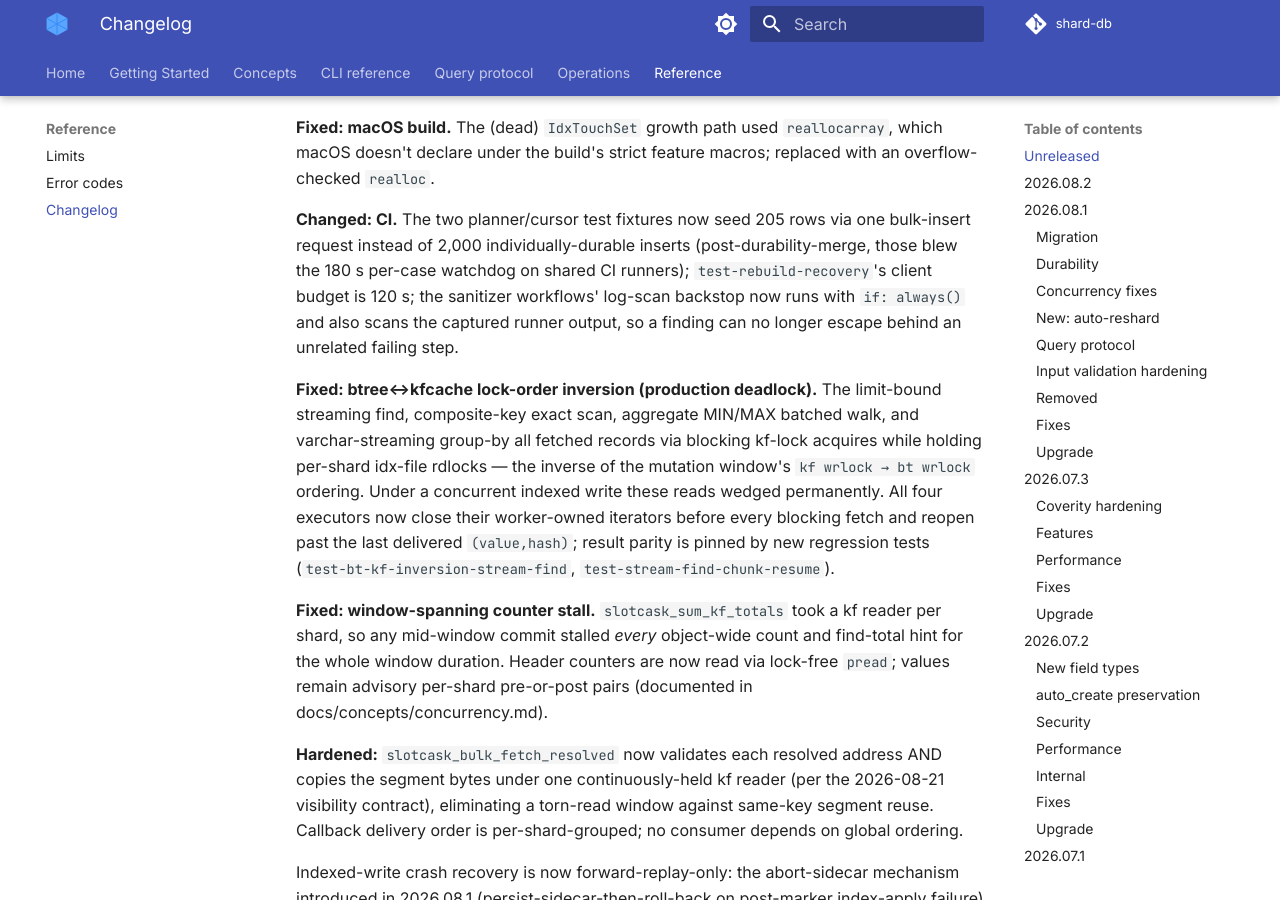
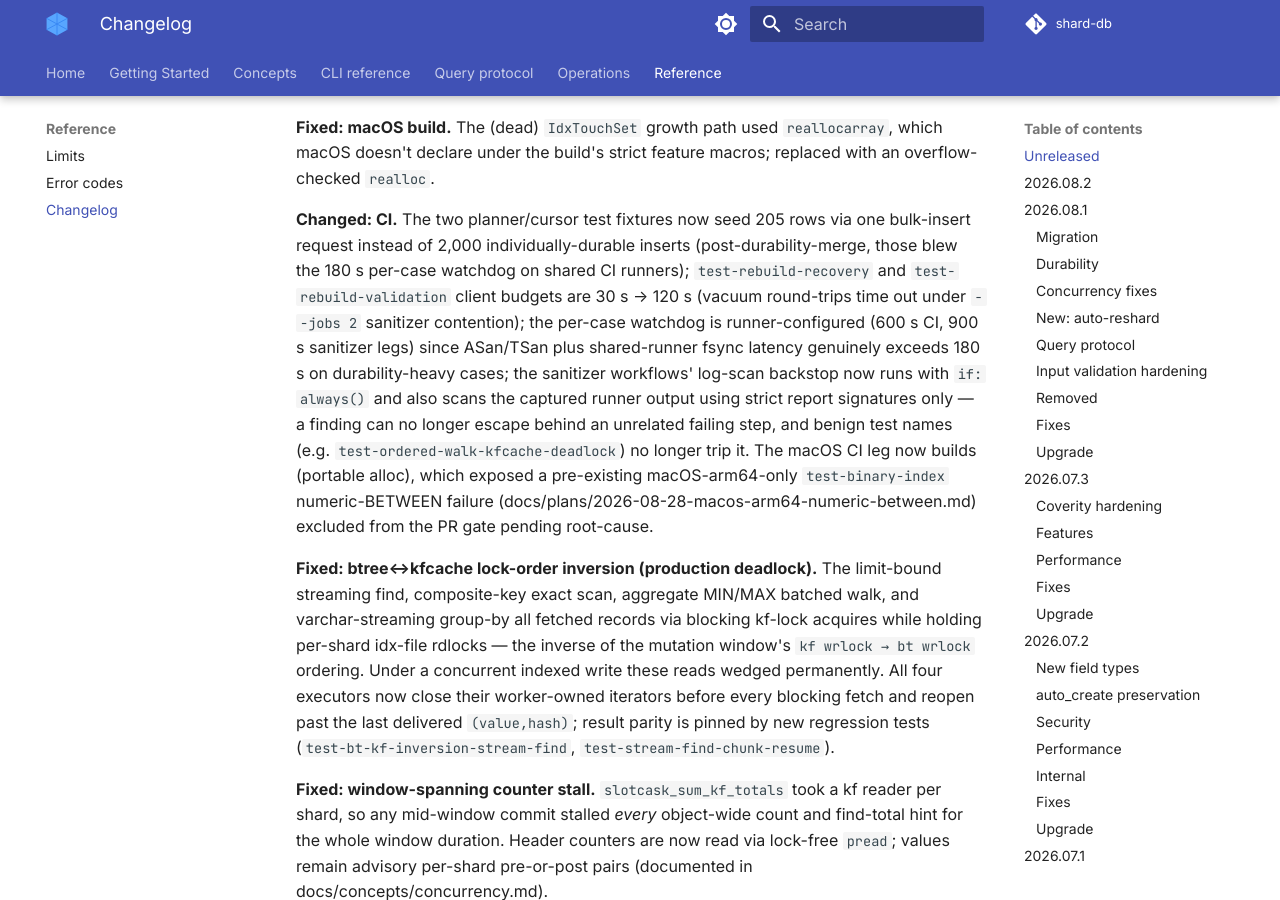
Before and after one commit to sayyiditow/shard-db, an MkDocs documentation site: the page built from docs/reference/changelog.md, in a window 1280 px wide and 900 px high, scrolled down 620 px. Built offline with MkDocs 1.6.1 and Material for MkDocs 9.7.7, drawn with Linux system fonts in a browser that asks for light colours; comment, search, counter and statistics services are not loaded.

Commit message:
fix: CI gate follow-ups — strict scan signatures, watchdog budgets, rebuild-validation timeout
Post-push round from the first CI run on this branch. The window-release
routing itself was clean (the hardened ASan scan ran and found zero
findings); all four failures were gate/fixture issues the fix unmasked:

- Sanitizer scan backstop false-fired on benign test names containing
  "deadlock" once it started grepping the tee'd runner output. Patterns
  are now report signatures only (WARNING:/SUMMARY: + tool name, UBSan
  "runtime error:"), in both sanitizers.yml and tsan.yml.
- Per-case watchdog raised via env: 900s on the sanitizer legs, 600s on
  CI — ASan/TSan plus shared-runner fsync latency genuinely exceeds the
  180s default on durability-heavy cases (test-rebuild-recovery's vacuum
  takes 30-120s+ there; the previous 30s client timeout was failing fast
  and masking it). Job timeouts still bound genuine hangs.
- test-rebuild-validation: client 30s → 120s — same slow-vacuum/
  timeout-cascade shape as test-rebuild-recovery's original CI failure.
- The macOS leg now builds, which exposed a pre-existing
  macOS-arm64-only
  test-binary-index failure (numeric BETWEEN across zero, wrong count;
  numeric lt passes, so stored keys and biasing are correct — the defect
  is in the between/range path with a negative lower bound). Excluded
  from the ci.yml PR gate per the exclude-while-investigated pattern;
  root-cause plan filed as
  docs/plans/2026-08-28-macos-arm64-numeric-between.md.

Native: build clean; rebuild-validation 14/0, binary-index 22/0,
request-timeout 14/0.

```diff
--- a/docs/reference/changelog.md
+++ b/docs/reference/changelog.md
@@ -28,10 +28,19 @@ macros; replaced with an overflow-checked `realloc`.
 **Changed: CI.** The two planner/cursor test fixtures now seed 205 rows via
 one bulk-insert request instead of 2,000 individually-durable inserts
 (post-durability-merge, those blew the 180 s per-case watchdog on shared CI
-runners); `test-rebuild-recovery`'s client budget is 120 s; the sanitizer
-workflows' log-scan backstop now runs with `if: always()` and also scans the
-captured runner output, so a finding can no longer escape behind an
-unrelated failing step.
+runners); `test-rebuild-recovery` and `test-rebuild-validation` client
+budgets are 30 s → 120 s (vacuum round-trips time out under `--jobs 2`
+sanitizer contention); the per-case watchdog is runner-configured (600 s
+CI, 900 s sanitizer legs) since ASan/TSan plus shared-runner fsync latency
+genuinely exceeds 180 s on durability-heavy cases; the sanitizer workflows'
+log-scan backstop now runs with `if: always()` and also scans the captured
+runner output using strict report signatures only — a finding can no longer
+escape behind an unrelated failing step, and benign test names (e.g.
+`test-ordered-walk-kfcache-deadlock`) no longer trip it. The macOS CI leg
+now builds (portable alloc), which exposed a pre-existing macOS-arm64-only
+`test-binary-index` numeric-BETWEEN failure
+(docs/plans/2026-08-28-macos-arm64-numeric-between.md) excluded from the PR
+gate pending root-cause.
 
 **Fixed: btree↔kfcache lock-order inversion (production deadlock).** The
 limit-bound streaming find, composite-key exact scan, aggregate MIN/MAX
```
Also changed, not shown: 4 other files.
